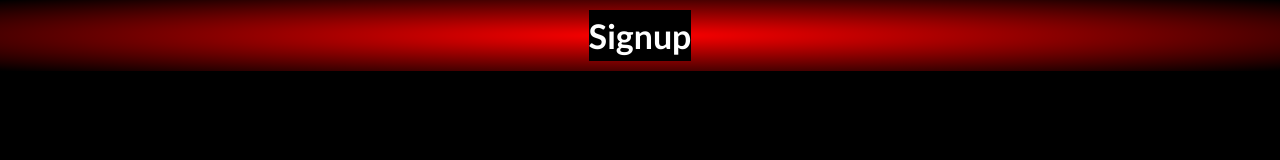
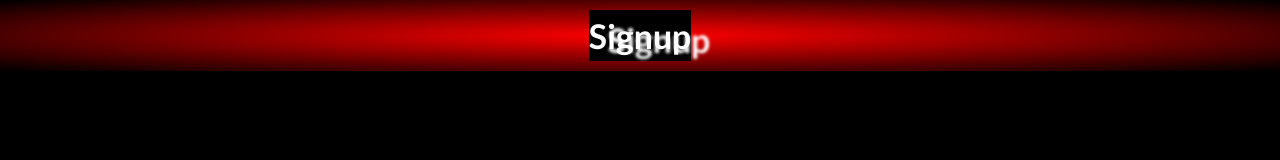
Before and after one commit to Lukefrotts227/merntodolistapp, a React (Create React App) app in the folder mern-app/: page / in a window 1280 px wide. Shown: the top 160 px of the page. Built offline with nearby package versions, Linux system fonts and the light colour scheme.

Commit message:
updating the css

```diff
--- a/mern-app/src/api.js
+++ b/mern-app/src/api.js
@@ -0,0 +1 @@
+import axios from 'axios'
--- a/mern-app/src/pages/styles/style1.css
+++ b/mern-app/src/pages/styles/style1.css
@@ -20,6 +20,6 @@
     text-align: center;
 
     font-family:'Gill Sans', 'Gill Sans MT','Trebuchet MS', sans-serif;
-
+    text-shadow: 19px 4px 3px;
 
     }
```
